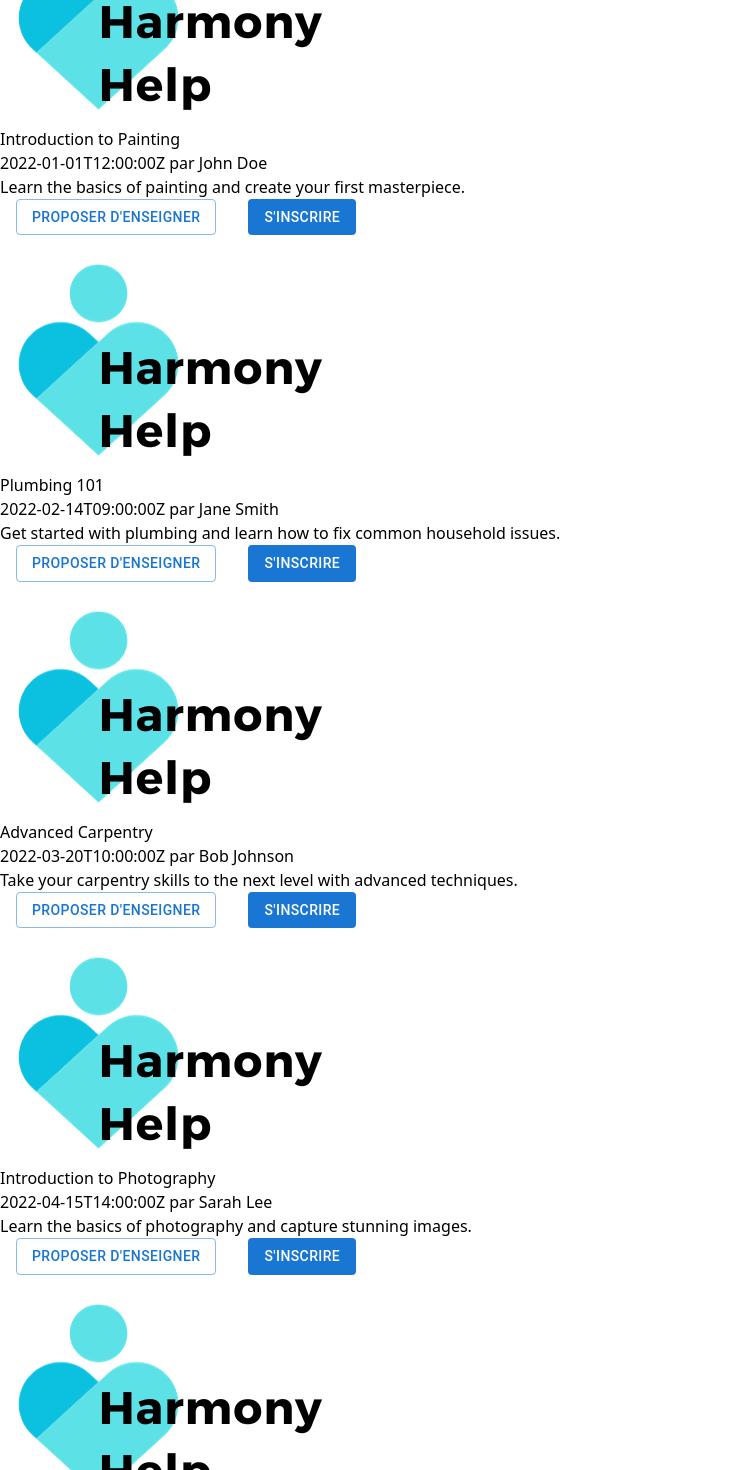
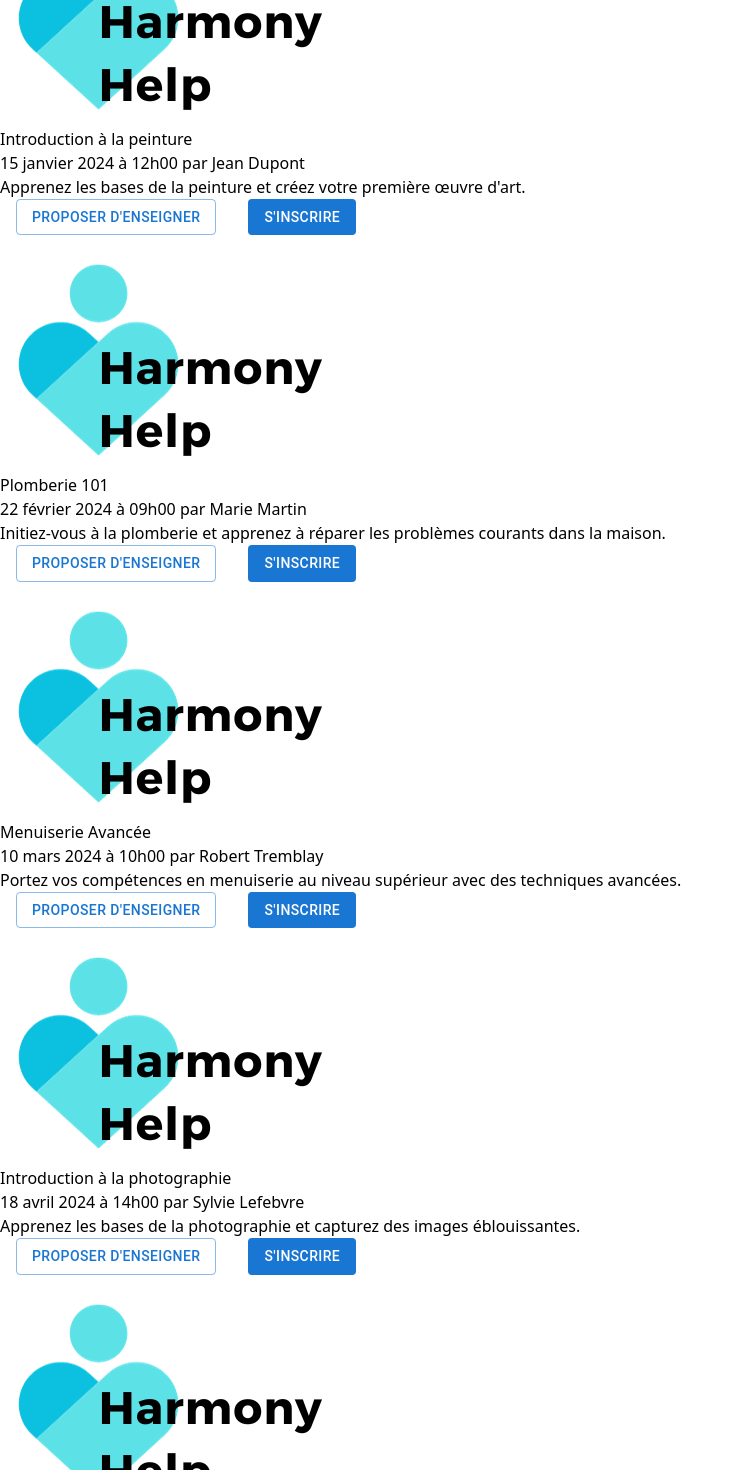
Before and after one commit to syphaxchergui/harmony-help, a React (Vite) app in the folder frontend/: page /formations in a window 1280 px wide. Shown: the part 400-1870 px from the top of the page, without its empty margins (0-743 px from the left). Built offline with nearby package versions, Linux system fonts and the light colour scheme; sample sign-in values are in the browser's storage.

Commit message:
improvements

```diff
--- a/frontend/src/components/Cards/Formation.jsx
+++ b/frontend/src/components/Cards/Formation.jsx
@@ -3,9 +3,11 @@ import logo from "../../assets/logo-text.png";
 import { Link } from "react-router-dom";
 import useToken from "../../hooks/useToken";
 import { Button } from "@mui/material";
+import { useNotifications } from "../../context/NotificationContext";
 
 const Formation = ({ id, title, createdAt, author, description }) => {
   const [connectedUser] = useToken("_connectedUser");
+  const { actions: notify } = useNotifications();
 
   return (
     <div className="bg-white rounded-xl flex flex-col items-stretch hover:bg-slate-50 hover:shadow-md ring-1 ring-blue-200">
@@ -24,10 +26,10 @@ const Formation = ({ id, title, createdAt, author, description }) => {
       </div>
 
       <div className="flex items-center justify-between">
-        <Button sx={{ mx: 2, mb: 2 }} variant="outlined" disableElevation>
+        <Button sx={{ mx: 2, mb: 2 }} variant="outlined" disableElevation onClick={() => notify.info(`Votre proposition pour enseigner ${title} est envoyée.`)}>
           Proposer d'enseigner
         </Button>
-        <Button sx={{ mx: 2, mb: 2 }} variant="contained" disableElevation>
+        <Button sx={{ mx: 2, mb: 2 }} variant="contained" disableElevation onClick={() => notify.info(`Votre inscription pour suivre ${title} est prise en compte !`)}>
           S'inscrire
         </Button>
       </div>
--- a/frontend/src/components/Sections/AllEvents.jsx
+++ b/frontend/src/components/Sections/AllEvents.jsx
@@ -1,38 +1,49 @@
-import React from 'react'
-import Event from '../Cards/Event';
+import React from "react";
+import Event from "../Cards/Event";
 
 const AllEvents = () => {
   const events = [
     {
       id: 1,
-            title: "Charity Concert",
-            createdAt: "2022-01-01T12:00:00Z",
-            author: "John Doe",
-            address: "123 Main St, Anytown USA"
+      title: "Concert de bienfaisance",
+      createdAt: "1er janvier 2024 à 12h00",
+      author: "Jean Dupont",
+      address: "123 rue Principale, Ville imaginaire",
+      nbrOfParticipants: 15,
     },
     {
       id: 2,
-            title: "Food Drive",
-            createdAt: "2022-02-14T09:00:00Z",
-            author: "Jane Smith",
-            address: "456 Elm St, Anytown USA"
+      title: "Collecte de nourriture",
+      createdAt: "14 février 2024 à 09h00",
+      author: "Marie Martin",
+      address: "456 rue Orme, Ville imaginaire",
+      nbrOfParticipants: 23,
     },
     {
       id: 3,
-            title: "Volunteer Cleanup",
-            createdAt: "2022-03-20T10:00:00Z",
-            author: "Bob Johnson",
-            address: "789 Oak St, Anytown USA"
-        }
+      title: "Nettoyage bénévole",
+      createdAt: "20 mars 2024 à 10h00",
+      author: "Robert Tremblay",
+      address: "789 rue Chêne, Ville imaginaire",
+      nbrOfParticipants: 10,
+    },
   ];
 
   return (
     <div className="grid grid-cols-1 gap-4 md:grid-cols-2 lg:grid-cols-3">
-            {events.map(event => (
-                <Event key={event.id} id={event.id} title={event.title} createdAt={event.createdAt} author={event.author} address={event.address} />
+      {events.map((event) => (
+        <Event
+          key={event.id}
+          id={event.id}
+          title={event.title}
+          createdAt={event.createdAt}
+          author={event.author}
+          nbrOfParticipants={event.nbrOfParticipants}
+          address={event.address}
+        />
       ))}
     </div>
   );
-}
+};
 
-export default AllEvents
+export default AllEvents;
--- a/frontend/src/components/Sections/AllFormations.jsx
+++ b/frontend/src/components/Sections/AllFormations.jsx
@@ -5,45 +5,46 @@ const AllCourses = () => {
     const courses = [
         {
             id: 1,
-            title: "Introduction to Painting",
-            createdAt: "2022-01-01T12:00:00Z",
-            author: "John Doe",
+            title: "Introduction à la peinture",
+            createdAt: "15 janvier 2024 à 12h00",
+            author: "Jean Dupont",
             description:
-                "Learn the basics of painting and create your first masterpiece.",
+                "Apprenez les bases de la peinture et créez votre première œuvre d'art.",
         },
         {
             id: 2,
-            title: "Plumbing 101",
-            createdAt: "2022-02-14T09:00:00Z",
-            author: "Jane Smith",
+            title: "Plomberie 101",
+            createdAt: "22 février 2024 à 09h00",
+            author: "Marie Martin",
             description:
-                "Get started with plumbing and learn how to fix common household issues.",
+                "Initiez-vous à la plomberie et apprenez à réparer les problèmes courants dans la maison.",
         },
         {
             id: 3,
-            title: "Advanced Carpentry",
-            createdAt: "2022-03-20T10:00:00Z",
-            author: "Bob Johnson",
+            title: "Menuiserie Avancée",
+            createdAt: "10 mars 2024 à 10h00",
+            author: "Robert Tremblay",
             description:
-                "Take your carpentry skills to the next level with advanced techniques.",
+                "Portez vos compétences en menuiserie au niveau supérieur avec des techniques avancées.",
         },
         {
             id: 4,
-            title: "Introduction to Photography",
-            createdAt: "2022-04-15T14:00:00Z",
-            author: "Sarah Lee",
+            title: "Introduction à la photographie",
+            createdAt: "18 avril 2024 à 14h00",
+            author: "Sylvie Lefebvre",
             description:
-                "Learn the basics of photography and capture stunning images.",
+                "Apprenez les bases de la photographie et capturez des images éblouissantes.",
         },
         {
             id: 5,
-            title: "Web Development Bootcamp",
-            createdAt: "2022-05-10T08:00:00Z",
-            author: "Mike Johnson",
+            title: "Bootcamp de Développement Web",
+            createdAt: "25 mai 2024 à 08h00",
+            author: "Michel Gagnon",
             description:
-                "Become a full-stack web developer with this comprehensive bootcamp.",
+                "Devenez un développeur web full-stack avec ce bootcamp complet.",
         },
     ];
+
 
     return (
         <div className="grid grid-cols-1 gap-4 md:grid-cols-2 lg:grid-cols-3">
--- a/frontend/src/containers/Profile.jsx
+++ b/frontend/src/containers/Profile.jsx
@@ -14,8 +14,8 @@ const Profile = () => {
   const [myRewards, setMyRewards] = useState([
     {
       id: 1,
-      name: "50% Chez Casino",
-      description: "50% de réduction sur votre prochain achat chez Casino",
+      name: "5% Chez Casino",
+      description: "5% de réduction sur votre prochain achat chez Casino",
       coupon: "CASINO50",
       points: 100,
     },
@@ -24,37 +24,42 @@ const Profile = () => {
   const [rewards, setRewards] = useState([
     {
       id: 2,
-      name: "50% Chez Lidl",
-      description: "50% de réduction sur votre prochain achat chez Lidl",
-      coupon: "LIDL50",
+      name: "Repas gastronomique chez Le Petit Bistro (30% de réduction)",
+      description:
+        "Savourez un repas gastronomique avec 30% de réduction chez Le Petit Bistro",
+      coupon: "BISTRO30",
       points: 100,
     },
     {
       id: 3,
-      name: "20% Chez carrefour",
-      description: "20% de réduction sur votre prochain achat chez Carrefour",
-      coupon: "CARREFOUR20",
+      name: "Shopping de qualité chez Le Grand Magasin (10% de réduction)",
+      description:
+        "Profitez de 10% de réduction sur des produits de qualité chez Le Grand Magasin",
+      coupon: "GRAND10",
       points: 200,
     },
     {
       id: 4,
-      name: "Café gratuit chez Starbucks",
-      description: "Profitez d'un café gratuit chez Starbucks",
-      coupon: "FR33STRBCKS",
-      points: 150,
+      name: "Pause café gourmande chez Pâtisserie Delice",
+      description:
+        "Offrez-vous une pause café gourmande avec un café gratuit chez Pâtisserie Delice",
+      coupon: "DELIKCAFÉ",
+      points: 250,
     },
     {
       id: 5,
-      name: "Billet de cinéma gratuit (Nice)",
-      description: "Profitez d'un billet de cinéma gratuit à Nice",
-      coupon: "NICEMOVIE",
-      points: 250,
+      name: "Expérience cinéma VIP à Nice",
+      description:
+        "Vivez une expérience cinéma VIP avec un billet gratuit à Nice",
+      coupon: "NICEVIP",
+      points: 500,
     },
     {
       id: 6,
-      name: "50% de réduction sur Amazon",
-      description: "50% de réduction sur votre prochain achat chez Amazon",
-      coupon: "AMAZON50",
+      name: "Shopping varié sur Amazon",
+      description:
+        "Faites votre shopping avec une réduction exceptionnelle de 25% sur Amazon",
+      coupon: "AMAZON25",
       points: 1000,
     },
   ]);
@@ -75,7 +80,8 @@ const Profile = () => {
     });
     setMyRewards([...myRewards, selectedReward]);
     setRewards(rewards.filter((reward) => reward.name !== selectedReward.name));
-    setSelectedReward(null);
+    setSelectedRewardDetails(selectedReward);
+    setOpenRewardDetails(true);
     setConfetti(true);
     setTimeout(() => {
       setConfetti(false);
@@ -143,7 +149,9 @@ const Profile = () => {
             {rewards.map((reward, index) => (
               <div
                 key={index}
-                className={`flex w-full p-4 bg-blue-100 ${score < reward.points && 'bg-blue-50 text-gray-500'} my-2 rounded-lg items-center justify-between reward-item`}
+                className={`flex w-full p-4 bg-blue-100 ${
+                  score < reward.points && "bg-blue-50 text-gray-500"
+                } my-2 rounded-lg items-center justify-between reward-item`}
               >
                 <p className="text-lg font-medium">
                   {reward.name} {score < reward.points && "🔐"}
@@ -161,6 +169,7 @@ const Profile = () => {
           </div>
         </>
       )}
+      {confetti && <Confetti />}
 
       <Modal
         open={openModal}
@@ -227,13 +236,23 @@ const Profile = () => {
             outline: "none",
           }}
         >
-          <Typography id="modal-title" variant="h6" component="h2" sx={{ }}>
+          <Typography id="modal-title" variant="h6" component="h2" sx={{}}>
             {selectedRewardDetails?.name}
           </Typography>
           <Typography id="modal-description" sx={{ mb: 2 }}>
             {selectedRewardDetails?.description}
           </Typography>
-          <Typography id="modal-coupon" sx={{ bgcolor: '#f0f0f0', px: 2, py: 1, borderRadius: 2, textAlign: 'center', fontSize: 24}}>
+          <Typography
+            id="modal-coupon"
+            sx={{
+              bgcolor: "#f0f0f0",
+              px: 2,
+              py: 1,
+              borderRadius: 2,
+              textAlign: "center",
+              fontSize: 24,
+            }}
+          >
             <strong>{selectedRewardDetails?.coupon}</strong>
           </Typography>
           <Button
@@ -246,8 +265,6 @@ const Profile = () => {
           </Button>
         </Box>
       </Modal>
-
-      {confetti && <Confetti />}
     </div>
   );
 };
--- a/frontend/src/services/reward.service.js
+++ b/frontend/src/services/reward.service.js
@@ -3,13 +3,13 @@ export const rewardsService = {
       // Calculate the reward points based on the difficulty, duration, and competency
       let rewardPoints = 0;
       switch (difficulty) {
-        case 'easy':
+        case 'Facile':
           rewardPoints+= 100;
           break;
-        case 'medium':
+        case 'Moyen':
           rewardPoints += 200;
           break;
-        case 'hard':
+        case 'Difficile':
           rewardPoints += 300;
           break;
         default:
@@ -21,7 +21,6 @@ export const rewardsService = {
       rewardPoints += competency * 3;
 
       return rewardPoints;
-
 
     },
     // getRewards: () => {
```
Also changed, not shown: frontend/src/components/Cards/Event.jsx (+22 -2 lines), frontend/src/containers/NewMission.jsx (+28 -7 lines). Lines whose indentation alone changed are shown as unchanged.
